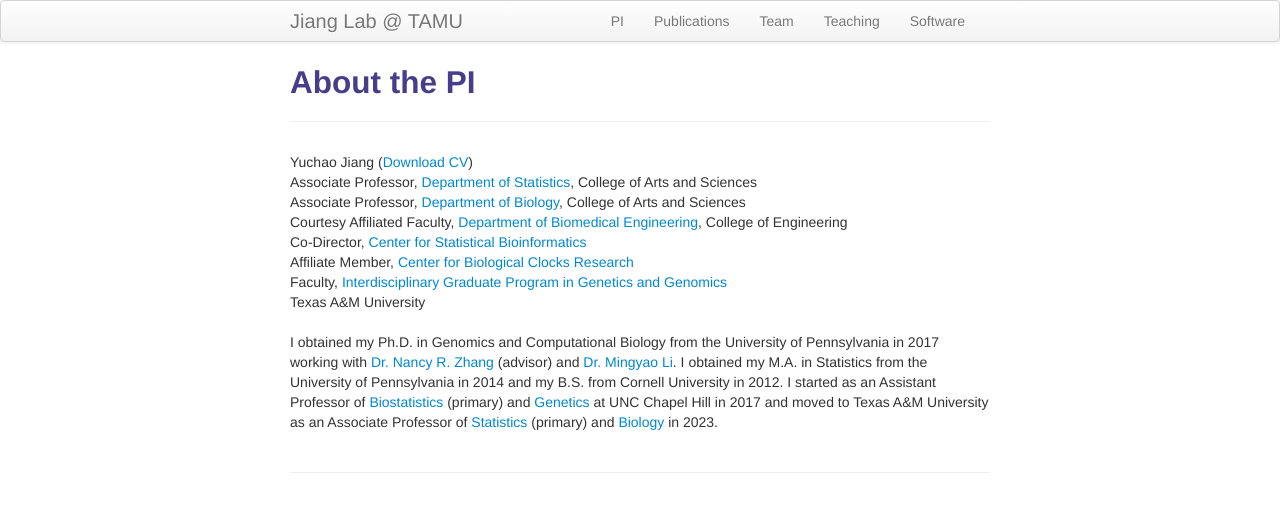
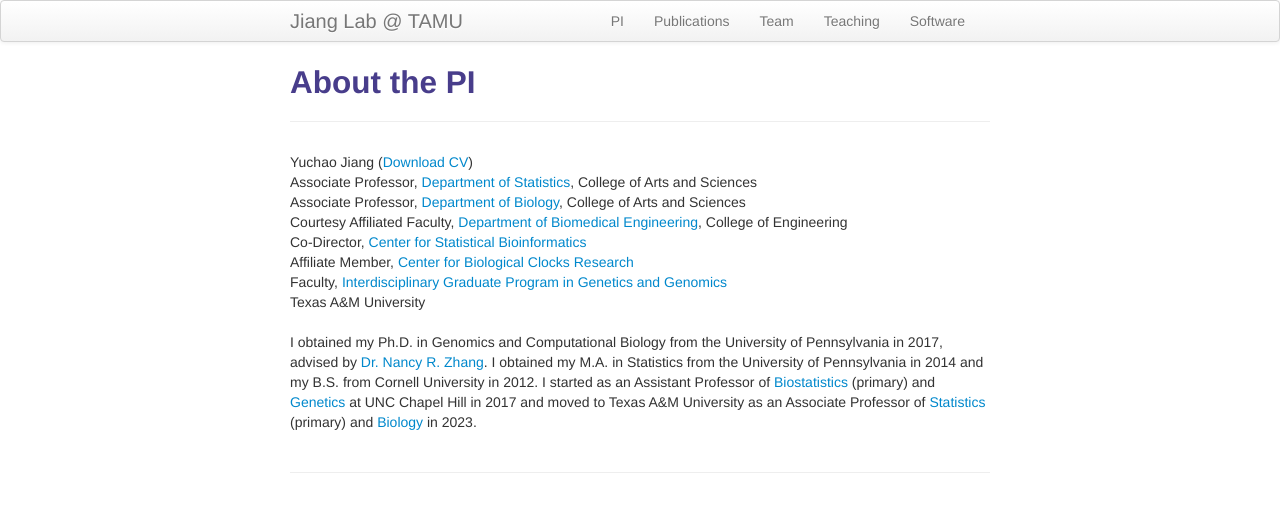
Before and after one commit to yuchaojiang/yuchaojiang.github.io, a Jekyll site: the page built from pages/PI.md, in a window 1280 px wide. Shown: the top 512 px of the page. Built offline with Jekyll 4.4.1, drawn with Linux system fonts in a browser that asks for light colours.

Commit message:
Update PI.md

```diff
--- a/pages/PI.md
+++ b/pages/PI.md
@@ -17,4 +17,4 @@ description: PI Info
     </div>
 </div>
 
-I obtained my Ph.D. in Genomics and Computational Biology from the University of Pennsylvania in 2017 working with [Dr. Nancy R. Zhang](https://statistics.wharton.upenn.edu/profile/nzh/) (advisor) and [Dr. Mingyao Li](http://www.med.upenn.edu/apps/faculty/index.php/g275/p8122973). I obtained my M.A. in Statistics from the University of Pennsylvania in 2014 and my B.S. from Cornell University in 2012. I started as an Assistant Professor of <a href="https://sph.unc.edu/bios/biostatistics/">Biostatistics</a> (primary) and <a href="https://www.med.unc.edu/genetics/">Genetics</a> at UNC Chapel Hill in 2017 and moved to Texas A&M University as an Associate Professor of <a href="https://stat.tamu.edu/">Statistics</a> (primary) and <a href="https://www.bio.tamu.edu/">Biology</a> in 2023.
+I obtained my Ph.D. in Genomics and Computational Biology from the University of Pennsylvania in 2017, advised by [Dr. Nancy R. Zhang](https://statistics.wharton.upenn.edu/profile/nzh/). I obtained my M.A. in Statistics from the University of Pennsylvania in 2014 and my B.S. from Cornell University in 2012. I started as an Assistant Professor of <a href="https://sph.unc.edu/bios/biostatistics/">Biostatistics</a> (primary) and <a href="https://www.med.unc.edu/genetics/">Genetics</a> at UNC Chapel Hill in 2017 and moved to Texas A&M University as an Associate Professor of <a href="https://stat.tamu.edu/">Statistics</a> (primary) and <a href="https://www.bio.tamu.edu/">Biology</a> in 2023.
```
